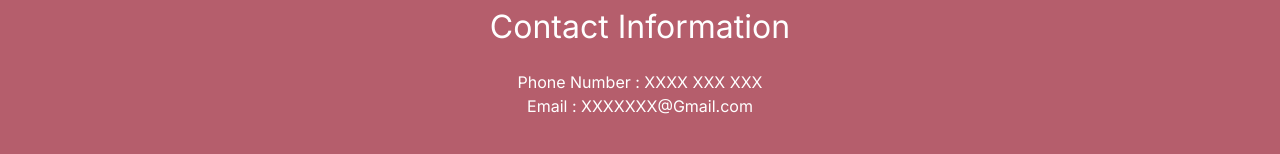
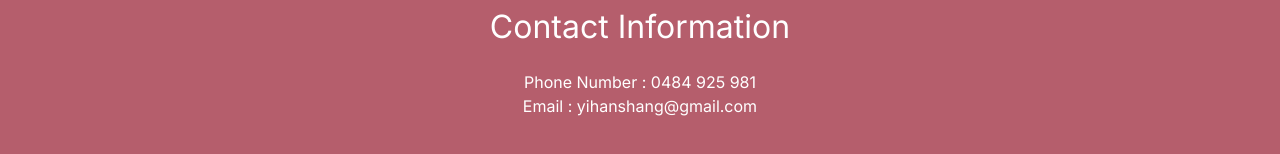
Before and after one commit to happylifeeveryday/5032-Assignment, a Vue app: page / in a window 1280 px wide. Shown: the part 658-812 px from the top of the page. Built offline with nearby package versions, Linux system fonts and the light colour scheme.

Commit message:
Modify sign in sign up page structure.

```diff
--- a/src/components/HomeContent.vue
+++ b/src/components/HomeContent.vue
@@ -30,8 +30,8 @@
 
     <div class="col-md-8 offset-md-2 text-center">
       <div class="col h2 mb-4">Contact Information</div>
-      <div class="col">Phone Number : XXXX XXX XXX</div>
-      <div class="col">Email : XXXXXXX@Gmail.com</div>
+      <div class="col">Phone Number : 0484 925 981</div>
+      <div class="col">Email : yihanshang@gmail.com</div>
     </div>
   </div>
 </template>
--- a/src/components/NaviBar.vue
+++ b/src/components/NaviBar.vue
@@ -40,7 +40,7 @@ const logout = () => {
           <router-link to="/faqs" class="nav-link">FAQS</router-link>
         </li>
         <li class="nav-item">
-          <router-link to="/" class="nav-link">User Center</router-link>
+          <router-link to="/usercenter" class="nav-link">User Center</router-link>
         </li>
       </ul>
     </header>
--- a/src/views/SignInView.vue
+++ b/src/views/SignInView.vue
@@ -136,7 +136,7 @@ const validateAuthenticated = () => {
               </button>
             </div>
           </form>
-          <p class="mb-4">
+          <p class="mb-4 text-center">
             Don't have an account?
             <strong
               @click="
--- a/src/views/SignupView.vue
+++ b/src/views/SignupView.vue
@@ -168,7 +168,7 @@ const validateConfirmPassword = (blur) => {
               </button>
             </div>
           </form>
-          <p class="mb-4">
+          <p class="mb-4 text-center">
             Already have an account?
             <strong
               @click="
```
